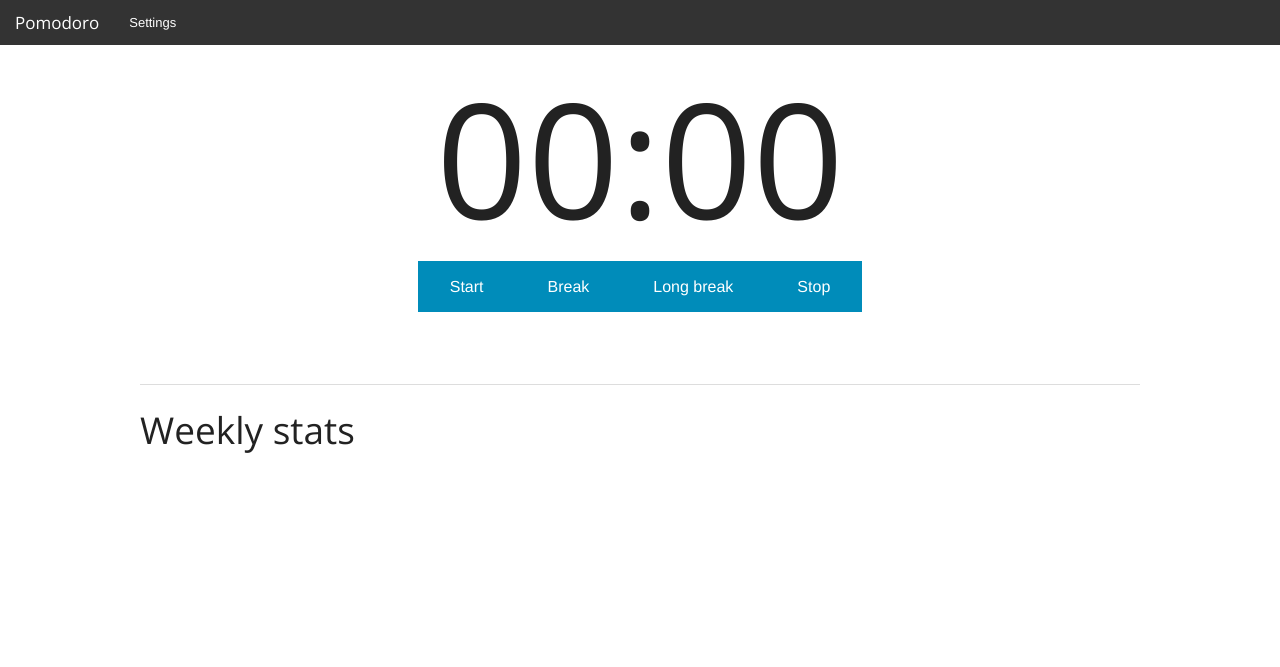
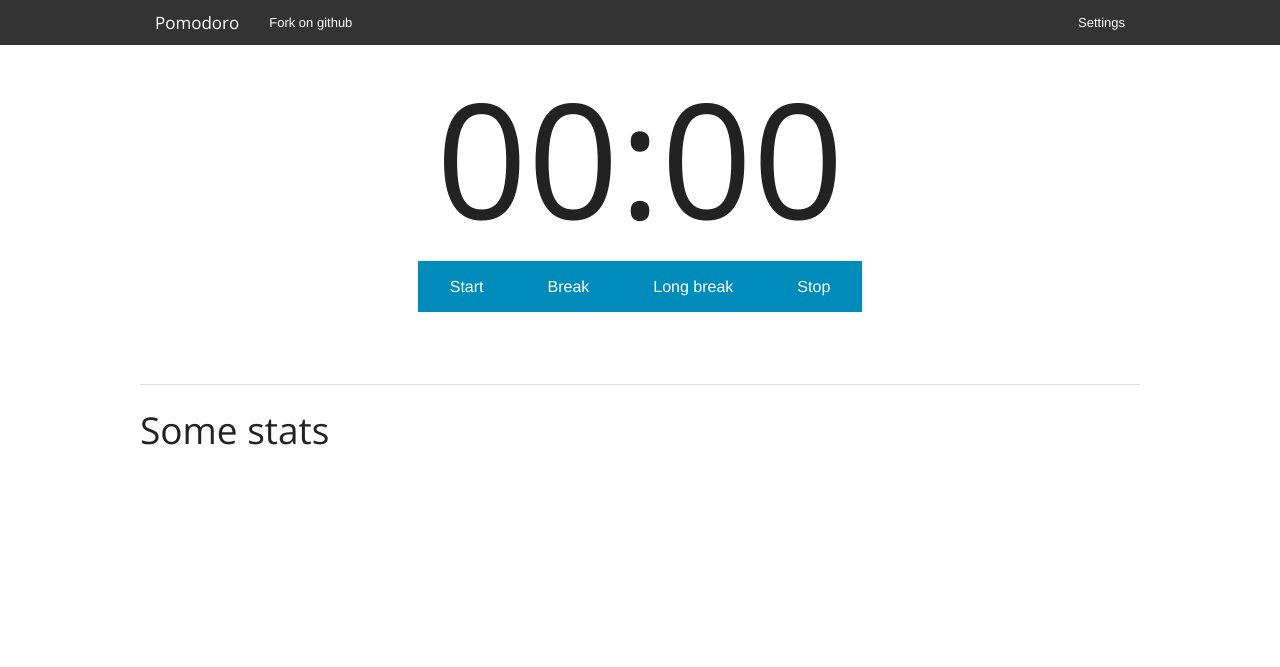
Before and after one commit to thibault/pomodoro, a website: page src/index.html in a window 1280 px wide. Drawn offline with nearby package versions, Linux system fonts and the light colour scheme.

Commit message:
Github link

```diff
--- a/src/css/project.css
+++ b/src/css/project.css
@@ -10,6 +10,7 @@ span#timer {
   font-size: 10em;
   text-align: center;
   display: block;
+  margin-top: .2em;
 }
 div#control-bar {
     text-align: center;
--- a/src/index.html
+++ b/src/index.html
@@ -10,6 +10,7 @@
 </head>
 <body>
 
+    <div class="contain-to-grid">
     <nav class="top-bar" data-topbar>
         <ul class="title-area">
             <li class="name">
@@ -18,10 +19,14 @@
         </ul>
         <section class="top-bar-section">
             <ul class="left">
+                <li> <a href="https://github.com/thibault/pomodoro">Fork on github</a></li>
+            </ul>
+            <ul class="right">
                 <li> <a href="#" data-reveal-id="configurationModal">Settings</a></li>
             </ul>
         </section>
     </nav>
+    </div>
 
     <span id="timer">00:00</span>
     <div id="control-bar">
@@ -51,7 +56,7 @@
 
     <div class="row">
         <hr />
-        <h2>Weekly stats</h2>
+        <h2>Some stats</h2>
         <div id="statsChart"></div>
     </div>
 
```
